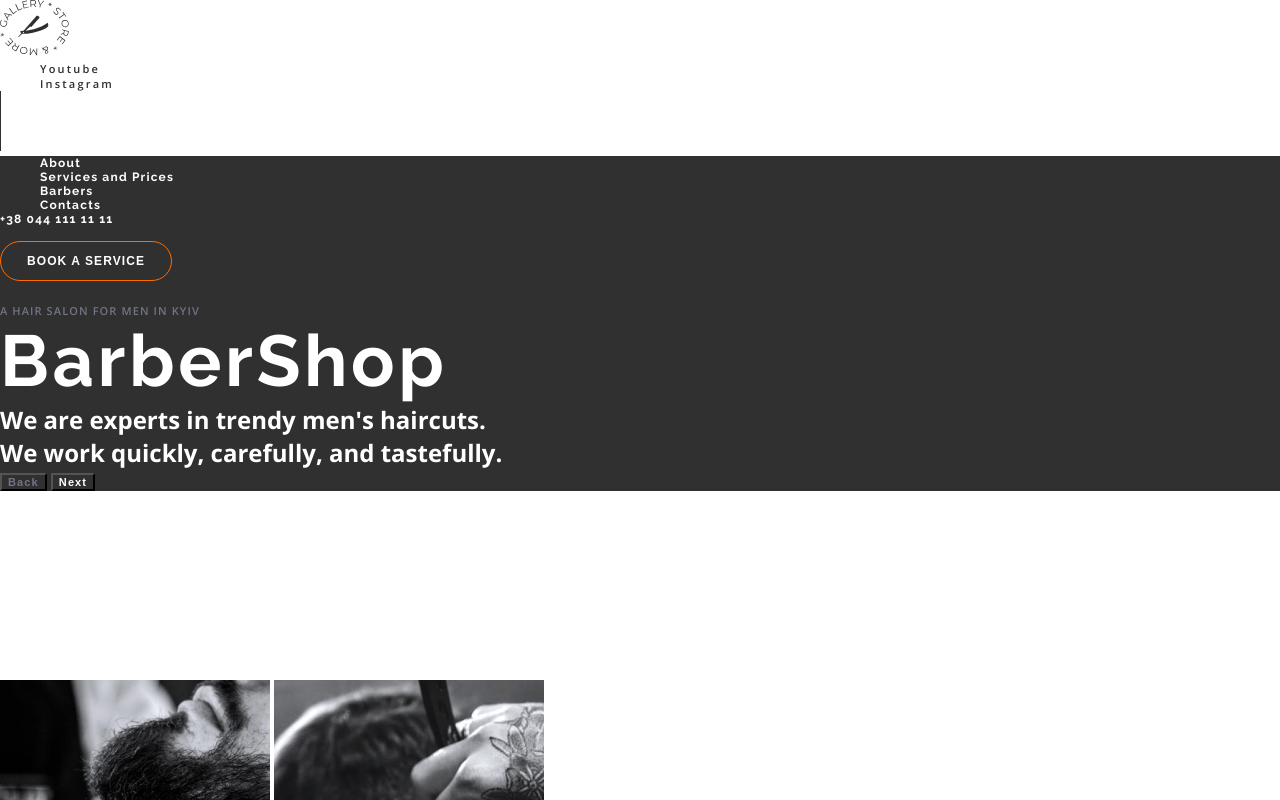
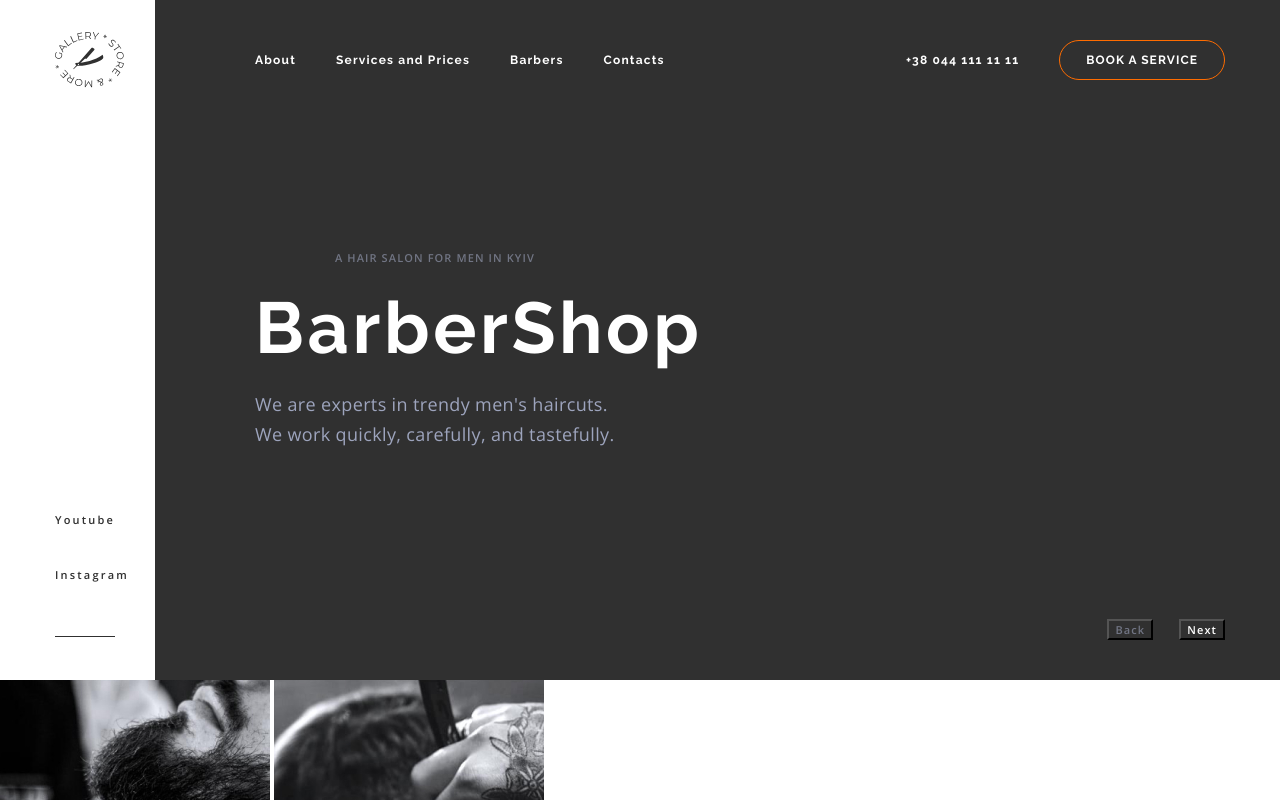
Before and after one commit to turbomatrixxxl/Barbershop, a plain HTML site: page index.html in a window 1280 px wide. Shown: the top 800 px of the page. Drawn offline with nearby package versions, Linux system fonts and the light colour scheme.

Commit message:
Added styles for hero section and why us section
resolved styles for subtitles container

```diff
--- a/css/styles.css
+++ b/css/styles.css
@@ -35,12 +35,29 @@ a {
 
 ul {
   list-style-type: none;
+  padding: 0;
 }
 
 /* Classes */
+
+/* HERO SECTION */
 .hero {
-  width: 1280px;
+  width: 100%;
   height: 680px;
+  display: flex;
+}
+
+/* Sidebar section */
+.hero-sidebar {
+  width: 155px;
+  padding: 32px 32px 40px 55px;
+  display: flex;
+  flex-direction: column;
+  justify-content: space-between;
+}
+
+.hero-social-media {
+  margin-bottom: 40px;
 }
 
 .social-media-link {
@@ -56,10 +73,32 @@ ul {
   color: var(--brand-color);
 }
 
-.hero-content {
+.hero-social-media-element:first-child {
+  margin-bottom: 40px;
+}
+
+/* Hero container */
+.hero-container {
   /* TOTDO : replace with background image */
   background-color: var(--black-text-color);
   color: var(--white-text-color);
+  flex-grow: 1;
+  padding: 40px 55px 40px 100px;
+  display: flex;
+  flex-direction: column;
+  justify-content: space-between;
+}
+
+/* Header */
+.header {
+  display: flex;
+  justify-content: space-between;
+}
+
+/* header navbar */
+.hero-navbar {
+  display: flex;
+  align-items: center;
 }
 
 .nav-link {
@@ -77,6 +116,13 @@ ul {
 .nav-link:focus {
   color: var(--brand-color);
 }
+
+.hero-navbar-list {
+  display: flex;
+  gap: 40px;
+}
+
+/* header cta */
 
 .adress-phone-number {
   color: var(--white-text-color);
@@ -125,6 +171,27 @@ ul {
   background-color: var(--brand-color);
 }
 
+.hero-header-cta {
+  display: flex;
+  gap: 40px;
+}
+
+.hero-header-address {
+  display: flex;
+  align-items: center;
+}
+
+/* Hero content */
+.hero-content > :nth-child(n + 2) {
+  margin-top: 20px;
+}
+
+/* subtitle */
+.subtitle-container {
+  display: flex;
+  gap: 20px;
+}
+
 .subtitle {
   font-size: 11px;
   font-style: normal;
@@ -142,13 +209,7 @@ ul {
   color: var(--black-text-color);
 }
 
-/* Hero section */
-
-/* header */
-.header {
-}
-
-.hero-header {
+.hero-title {
   font-family: var(--header-font-family);
   font-size: 72px;
   font-style: normal;
@@ -174,7 +235,21 @@ ul {
   color: var(--black-text-color);
 }
 
+.hero-description {
+  color: #9da4bd;
+  font-size: 18px;
+  font-style: normal;
+  line-height: 166.667%;
+  letter-spacing: 0.36px;
+}
+
 .hero-control-buttons {
+  display: flex;
+  justify-content: flex-end;
+  gap: 26px;
+}
+
+.hero-control-button {
   background: none;
   font-size: 11px;
   font-style: normal;
@@ -185,11 +260,11 @@ ul {
   cursor: pointer;
 }
 
-.hero-control-buttons-dark {
+.hero-control-button-dark {
   color: var(--gray-color);
 }
 
-.hero-control-buttons-light {
+.hero-control-button-light {
   color: var(--white-text-color);
 }
 
@@ -200,14 +275,14 @@ ul {
 .about-content-1 {
   color: var(--content-color);
   font-size: 18px;
-  line-height: 30px; /* 166.667% */
+  line-height: 166.667%;
   letter-spacing: 0.36px;
 }
 
 .about-content-2 {
   color: var(--content-color);
   font-size: 14px;
-  line-height: 26px; /* 185.714% */
+  line-height: 185.714%;
   letter-spacing: 0.28px;
 }
 
@@ -220,6 +295,24 @@ ul {
 
 /* Why us section */
 .why-us {
+}
+
+.why-us-card-list {
+  --card-width: 170px;
+  display: flex;
+  flex-wrap: wrap;
+  column-gap: 30px;
+  max-width: calc(var(--card-width) * 2 + 30px);
+}
+
+.why-us-card-list-item {
+  flex-basis: var(--card-width);
+  height: 133px;
+  background: #f7f7f7;
+}
+
+.why-us-card-list-item-shifted {
+  margin-top: 35px;
 }
 
 /* Our barbers section */
--- a/index.html
+++ b/index.html
@@ -12,6 +12,15 @@
 
     <!-- ajuta la SEO pentru aparitia paginii mai la inceputul cautarii -->
     <meta name="keywords" content="Barbershop, Hair, Beard, Haircuts" />
+
+    <!-- Modern normalize pentru vedere pe orice browser -->
+    <link
+      rel="stylesheet"
+      href="https://cdnjs.cloudflare.com/ajax/libs/modern-normalize/2.0.0/modern-normalize.min.css"
+      integrity="sha512-4xo8blKMVCiXpTaLzQSLSw3KFOVPWhm/TRtuPVc4WG6kUgjH6J03IBuG7JZPkcWMxJ5huwaBpOpnwYElP/m6wg=="
+      crossorigin="anonymous"
+      referrerpolicy="no-referrer"
+    />
 
     <!-- copiat de pe google fonts -->
     <link rel="preconnect" href="https://fonts.googleapis.com" />
@@ -30,7 +39,7 @@
     <!-- Hero section -->
     <section class="hero">
       <!-- Side section -->
-      <div>
+      <div class="hero-sidebar">
         <!-- Logo -->
         <a href="./index.html">
           <img src="./images/logo.svg" alt="Logo" />
@@ -38,8 +47,8 @@
 
         <!-- Social media links -->
         <div>
-          <ul>
-            <li>
+          <ul class="hero-social-media">
+            <li class="hero-social-media-element">
               <a
                 class="social-media-link"
                 href="https://youtube.com"
@@ -48,7 +57,7 @@
                 >Youtube</a
               >
             </li>
-            <li>
+            <li class="hero-social-media-element">
               <a
                 class="social-media-link"
                 href="https://Instagram.com"
@@ -58,16 +67,16 @@
               >
             </li>
           </ul>
-          <img src="./images/side-hero-section-vertical-bar.svg" alt="|" />
+          <img src="./images/divider.svg" alt="-" />
         </div>
       </div>
 
-      <!-- Hero content -->
-      <div class="hero-content">
+      <!-- Hero container -->
+      <div class="hero-container">
         <!-- Header -->
         <header class="header">
-          <nav>
-            <ul>
+          <nav class="hero-navbar">
+            <ul class="hero-navbar-list">
               <li><a class="nav-link" href="#about">About</a></li>
               <li>
                 <a class="nav-link" href="#prices">Services and Prices</a>
@@ -75,8 +84,9 @@
               <li><a class="nav-link" href="#barbers">Barbers</a></li>
               <li><a class="nav-link" href="#contacts">Contacts</a></li>
             </ul>
-            <div>
-              <address>
+          </nav>
+          <div class="hero-header-cta">
+            <address class="hero-header-address">
               <a class="adress-phone-number" href="tel:+380441111111"
                 >+38 044 111 11 11</a
               >
@@ -88,35 +98,34 @@
               book a Service
             </button>
           </div>
-          </nav>
         </header>
 
         <!-- Title -->
-        <section>
+        <section class="hero-content">
           <!-- Subtitle -->
-          <div>
+          <div class="subtitle-container">
             <img src="./images/divider.svg" alt="-" />
             <h3 class="subtitle subtitle-light">
               A hair salon for men in Kyiv
             </h3>
           </div>
-          <h1 class="hero-header">BarberShop</h1>
-          <h2>
+          <h1 class="hero-title">BarberShop</h1>
+          <p class="hero-description">
             We are experts in trendy men's haircuts. <br />
             We work quickly, carefully, and tastefully.
-          </h2>
+          </p>
         </section>
 
         <!-- Control buttons -->
-        <div>
+        <div class="hero-control-buttons">
           <button
-            class="hero-control-buttons hero-control-buttons-dark"
+            class="hero-control-button hero-control-button-dark"
             type="button"
           >
             Back
           </button>
           <button
-            class="hero-control-buttons hero-control-buttons-light"
+            class="hero-control-button hero-control-button-light"
             type="button"
           >
             Next
@@ -148,7 +157,7 @@
         <!-- About content -->
         <div>
           <!-- Subtitle -->
-          <div>
+          <div class="subtitle-container">
             <img src="./images/divider.svg" alt="-" />
             <h3 class="subtitle subtitle-dark">About</h3>
           </div>
@@ -176,7 +185,7 @@
       <!-- Services and prices section -->
       <section id="prices" class="services-and-prices">
         <!-- Subtitles -->
-        <div>
+        <div class="subtitle-container">
           <img src="./images/divider.svg" alt="-" />
           <h3 class="subtitle subtitle-light">
             Spend time in the company of the best craftsmen
@@ -234,27 +243,27 @@
 
       <!-- Why us section -->
       <section class="why-us">
-        <ul>
-          <li>
+        <ul class="why-us-card-list">
+          <li class="why-us-card-list-item">
             <h3>600<sup>+</sup></h3>
             <p>Satisfied Customers per Day</p>
           </li>
-          <li>
+          <li class="why-us-card-list-item why-us-card-list-item-shifted">
             <h3>50<sup>+</sup></h3>
             <p>Excellent Service Awards</p>
           </li>
-          <li>
+          <li class="why-us-card-list-item">
             <h3>20<sup>+</sup></h3>
             <p>The Best Barbers of Kyiv</p>
           </li>
-          <li>
+          <li class="why-us-card-list-item why-us-card-list-item-shifted">
             <h3>100<sup>+</sup></h3>
             <p>Gifts for Regular Customers</p>
           </li>
         </ul>
 
         <!-- Subtitle -->
-        <div>
+        <div class="subtitle-container">
           <img src="./images/divider.svg" alt="-" />
           <h3 class="subtitle subtitle-dark">Old school</h3>
         </div>
@@ -268,7 +277,7 @@
       <!-- Our barbers section -->
       <section id="barbers" class="our-barbers">
         <!-- Subtitle -->
-        <div>
+        <div class="subtitle-container">
           <img src="./images/divider.svg" alt="-" />
           <h3 class="subtitle subtitle-dark">
             for true connoisseurs of the atmosphere
@@ -312,7 +321,7 @@
       <!-- Portfolio section -->
       <section class="portfolio">
         <!-- Subtitle -->
-        <div>
+        <div class="subtitle-container">
           <img src="./images/divider.svg" alt="-" />
           <h3 class="subtitle subtitle-dark">
             In Latin, &quot;barba&quot; means &quot;beard&quot;
@@ -362,7 +371,7 @@
           <a href="tel:+380441111111">+38 044 111 11 11</a>
           <a href="mailto:barbershop@email.com">barbershop@email.com</a>
         </adress>
-        <div>
+        <div class="subtitle-container">
           <img src="./images/divider.svg" alt="-" />
 
           <h3>working hours</h3>
@@ -377,7 +386,7 @@
     <!-- Footer -->
     <footer class="footer">
       <p>&copy;Copyright 2022</p>
-      <div>
+      <div class="subtitle-container">
         <img src="./images/divider.svg" alt="-" />
         <!-- Social media links -->
 
```
Also changed, not shown: images/side-hero-section-vertical-bar.svg (deleted). Lines whose indentation alone changed are shown as unchanged.
